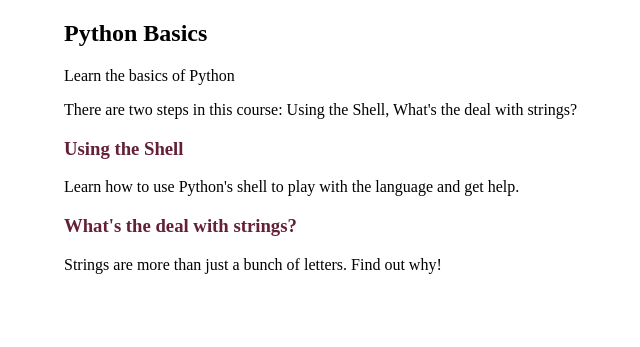
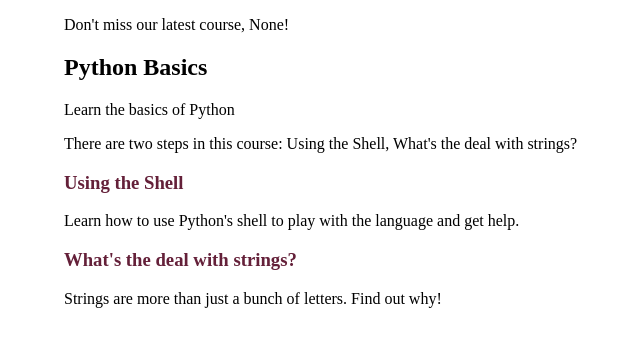
Before and after one commit to Larriche/customising-django-templates-treehouse, a Django app: page /courses/1/ in a window 1280 px wide. Shown: the part 90-437 px from the top of the page, without its empty margins (32-672 px from the left). Run offline with Django 3.2, Linux system fonts and the light colour scheme; data comes from the database, SQL or seed files in the repository.

Commit message:
Started experimenting with custom tags

```diff
--- /dev/null
+++ b/courses/templatetags/course_extras.py
@@ -0,0 +1,9 @@
+from django import template
+from courses.models import Course
+
+register = template.Library()
+
+@register.simple_tag
+def newest_courses():
+    '''Gets the most recent courses that were added to the library'''
+    Course.objects.latest('created_at')
--- a/templates/layout.html
+++ b/templates/layout.html
@@ -1,4 +1,5 @@
 {% load static from staticfiles %}
+{% load course_extras %}
 
 <!doctype html>
 <html>
@@ -13,6 +14,7 @@
                 <a href="{% url 'hello' %}">Home</a>
                 <a href="{% url 'courses:list' %}">Courses</a>
             </nav>
+            <p>Don't miss our latest course, {% newest_courses %}!</p>
             {% block content %}{% endblock %}
         </div>
     </body>
```
Also changed, not shown: courses/templatetags/__init__.py (added).
